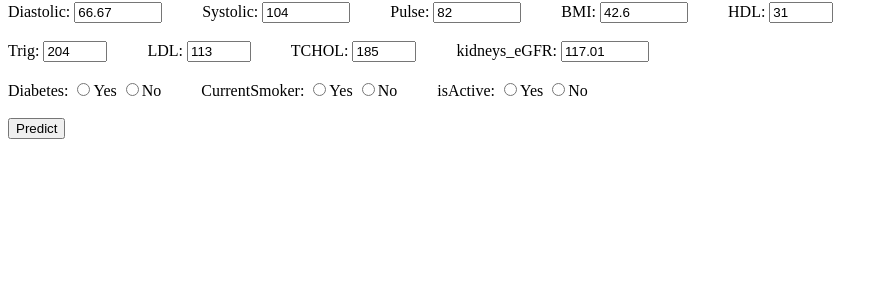
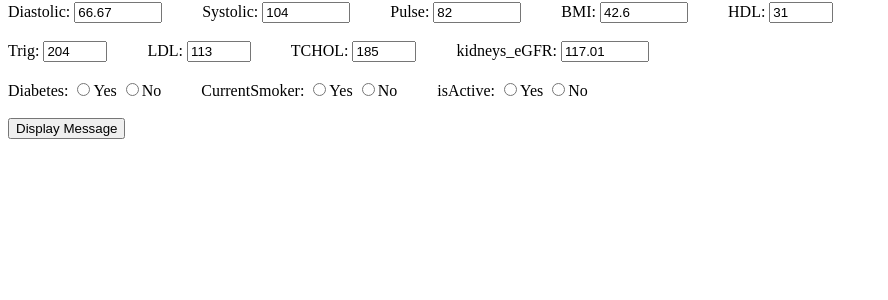
Before and after one commit to ste900811/SeniorProject, a Flask app: template templates/home.html in a window 1280 px wide. Shown: the part 165-465 px from the top of the page, without its empty margins (0-888 px from the left). Run offline with Flask 3, Linux system fonts and the light colour scheme; the template is opened without the code that fills it: most values are stand-ins (such as "Sample title", 1, 10 or a date in 2020); parts of the project's set-up code (start-up, migrations or seed data) failed here and were passed over.

Commit message:
Add in click button to display the message

```diff
--- a/app.py
+++ b/app.py
@@ -1,6 +1,7 @@
-from flask import Flask, render_template, redirect, url_for
+from flask import Flask, render_template, redirect, url_for, request
 import pickle
 import pandas as pd
+import random
 
 app = Flask(__name__)
 
@@ -10,9 +11,16 @@
 test = pd.DataFrame(data, columns=['Sex', 'Age', 'Race', 'Diastolic', 'Systolic', 'Pulse', 'BMI', 'HDL', 'Trig', 'LDL', 'TCHOL', 'kidneys_eGFR', 'Diabetes', 'CurrentSmoker', 'isActive'])
 result = clf.predict_proba(test)
 
-@app.route('/')
+@app.route('/', methods=['GET', 'POST'])
 def home():
+  if request.method == 'POST':
+    i = random.randint(0, 100)
+    return render_template('home.html', result=result, message=i)
   return render_template('home.html', result=result)
+
+@app.route('/display_message')
+def display_message():
+  return redirect(url_for('home'), message="Hello, display success!")
 
 @app.route('/<name>')
 def user(name):
--- a/templates/home.html
+++ b/templates/home.html
@@ -75,7 +75,13 @@
 
   <br><br>
 
-  <button onclick="Prediction()">Predict</button>
+  <form action="/" method="POST">
+    <button type="submit">Display Message</button>
+  </form>
+
+  {% if message %}
+    <h2>{{ message }}</h2>
+  {% endif %}
 </body>
 
 <script>
```
